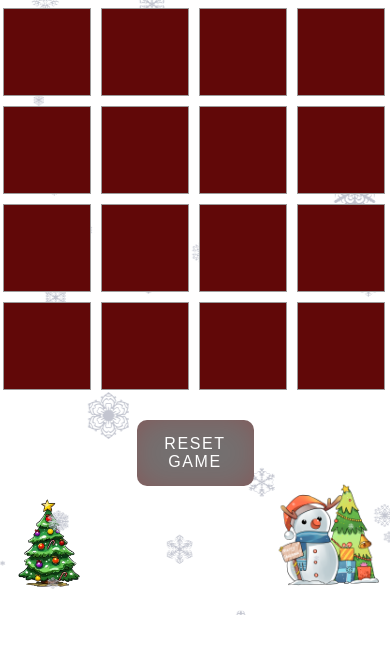
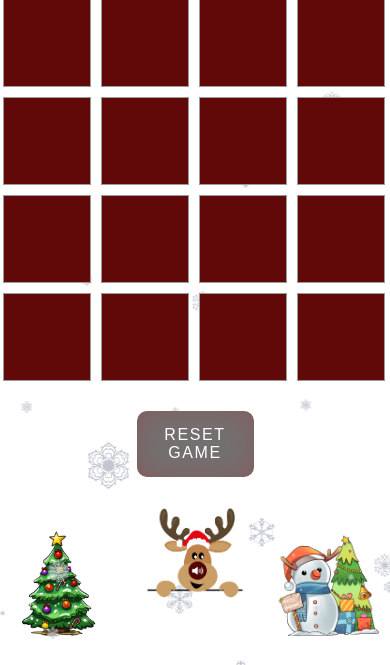
Before and after one commit to oMarcosAugusto/jogo-da-memoria, a plain HTML site: page index.html in a window 390 px wide. Shown: the part 199-864 px from the top of the page. Drawn offline with Linux system fonts and the light colour scheme; a web font is replaced by a local one.

Commit message:
Aplicado um player para controlar a musica

```diff
--- a/index.html
+++ b/index.html
@@ -16,7 +16,7 @@
 </head>
 
 <body>
-    <audio id="meuAudio" autoplay>
+    <audio id="meuAudio">
         <source src="./src/audios/we-wish.mp3" type="audio/mpeg">
     </audio>
 
@@ -29,6 +29,9 @@
 
         </div>
         <button class="reset" onclick="window.location.reload()">RESET GAME</button>
+        <button class="audio-control" onclick="toggleAudio()"><img src="./src/img/rudolph.png"
+                alt="play/pause"></button>
+
     </div>
 
     <script src="./src/scripts/engine.js" defer></script>
--- a/src/scripts/engine.js
+++ b/src/scripts/engine.js
@@ -1,5 +1,14 @@
-var meuAudio = document.getElementById("meuAudio");
-meuAudio.volume = 0.01;
+function toggleAudio() {
+  var meuAudio = document.getElementById("meuAudio");
+  if (meuAudio.paused) {
+    meuAudio.play();
+    meuAudio.volume = 0.01;
+  } else {
+    meuAudio.pause();
+  }
+}
+
+toggleAudio();
 
 const emojis = [
   "🎁",
@@ -58,4 +67,3 @@ function checkMatch() {
     alert("Voce venceu!!");
   }
 }
-meuAudio.volume = 0.01;
--- a/src/styles/style.css
+++ b/src/styles/style.css
@@ -66,7 +66,6 @@ h2 {
   text-transform: uppercase;
   cursor: pointer;
   border-radius: 10px;
-  margin-bottom: 15px;
 }
 
 .reset:focus {
@@ -115,6 +114,40 @@ h2 {
   transform: rotateY(180deg);
 }
 
+/* .audio-control {
+  padding: 15px 20px;
+  width: 10%;
+  height: 10%;
+  color: #fff;
+  background-color: #3f3f3f;
+  border: none;
+  font-size: 0.2em;
+  letter-spacing: 0.1em;
+  text-transform: uppercase;
+  cursor: pointer;
+  border-radius: 100%;
+  transition: background-color 0.3s ease;
+}
+
+.audio-control:focus {
+  background-color: #747070;
+}
+
+.audio-control:active {
+  background-color: #565656;
+} */
+
+.audio-control {
+  cursor: pointer;
+  background-color: transparent;
+  border: none;
+}
+
+.audio-control img {
+  max-width: 150px;
+  max-height: 150px;
+}
+
 /* Estilos para telas menores que 768px */
 @media (max-width: 768px) {
   container {
@@ -159,10 +192,18 @@ h2 {
 
 /* Estilos para telas menores que 320px */
 @media (max-width: 391px) {
+  body {
+    margin-top: 20px;
+    background-size: 30%, 30%;
+  }
   h2 {
     font-size: 2.5rem;
   }
   .item {
     font-size: 1.2rem;
   }
+  .audio-control img {
+    max-width: 100px;
+    max-height: 100px;
+  }
 }
```
Also changed, not shown: src/img/rudolph.png (added), src/img/rudolph2.png (added).
